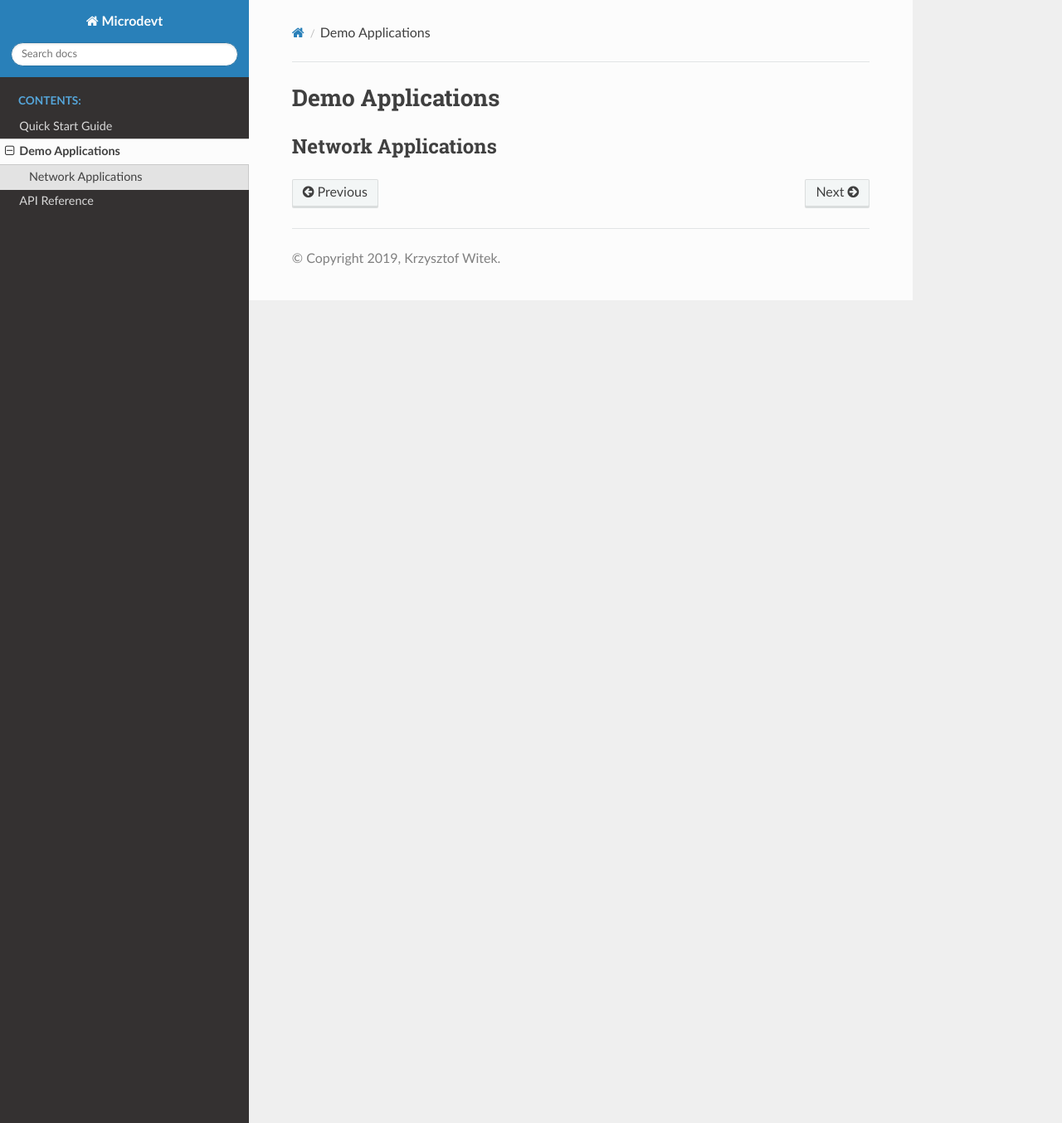
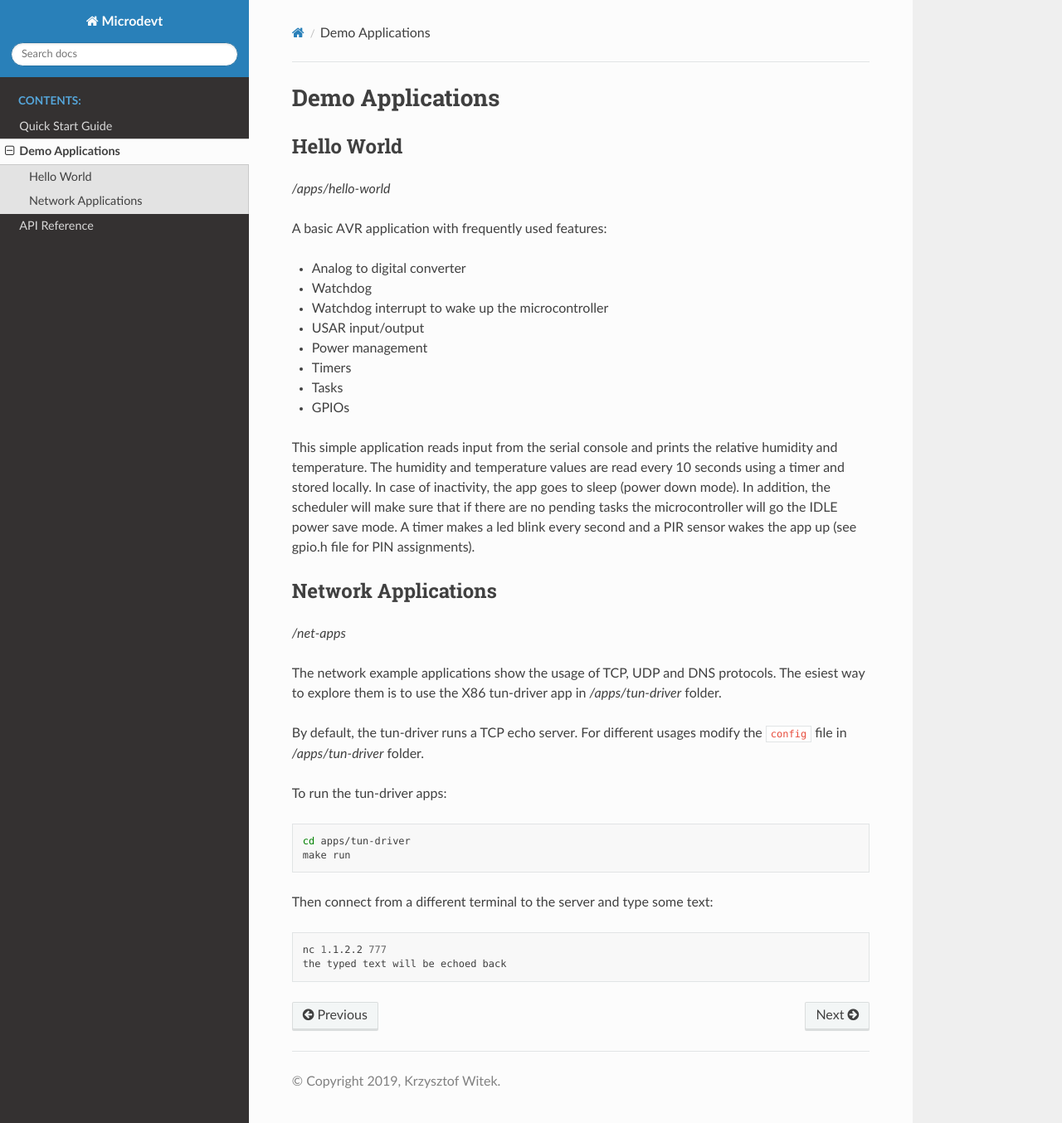
Before and after one commit to KrzysztofW/microdevt, a Sphinx documentation site: the page built from docs/Demo-apps.rst, in a window 1280 px wide and 1354 px high. Shown: the whole window at 83% size. Built offline with Sphinx 7.4.7 and the Read the Docs theme 2.0.0, drawn with Linux system fonts in a browser that asks for light colours.

Commit message:
docs: complete demo-apps documentation
Signed-off-by: Krzysztof Witek <kwitek@kw-net.com>

```diff
--- a/docs/Demo-apps.rst
+++ b/docs/Demo-apps.rst
@@ -1,5 +1,54 @@
 Demo Applications
 =================
 
+Hello World
+-----------
+
+*/apps/hello-world*
+
+A basic AVR application with frequently used features:
+
+- Analog to digital converter
+- Watchdog
+- Watchdog interrupt to wake up the microcontroller
+- USAR input/output
+- Power management
+- Timers
+- Tasks
+- GPIOs
+
+This simple application reads input from the serial console and prints
+the relative humidity and temperature.
+The humidity and temperature values are read every 10 seconds using a timer
+and stored locally.
+In case of inactivity, the app goes to sleep (power down mode).
+In addition, the scheduler will make sure that if there are no pending tasks
+the microcontroller will go the IDLE power save mode.
+A timer makes a led blink every second and a PIR sensor wakes
+the app up (see gpio.h file for PIN assignments).
+
 Network Applications
 --------------------
+
+*/net-apps*
+
+The network example applications show the usage of TCP, UDP and DNS protocols.
+The esiest way to explore them is to use the X86 tun-driver app in
+*/apps/tun-driver* folder.
+
+By default, the tun-driver runs a TCP echo server. For different usages modify
+the ``config`` file in */apps/tun-driver* folder.
+
+To run the tun-driver apps:
+
+.. code:: shell
+
+    cd apps/tun-driver
+    make run
+
+Then connect from a different terminal to the server and type some text:
+
+.. code:: shell
+
+   nc 1.1.2.2 777
+   the typed text will be echoed back
```
Also changed, not shown: docs/index.rst (+30 -0 lines), 1 other file.
